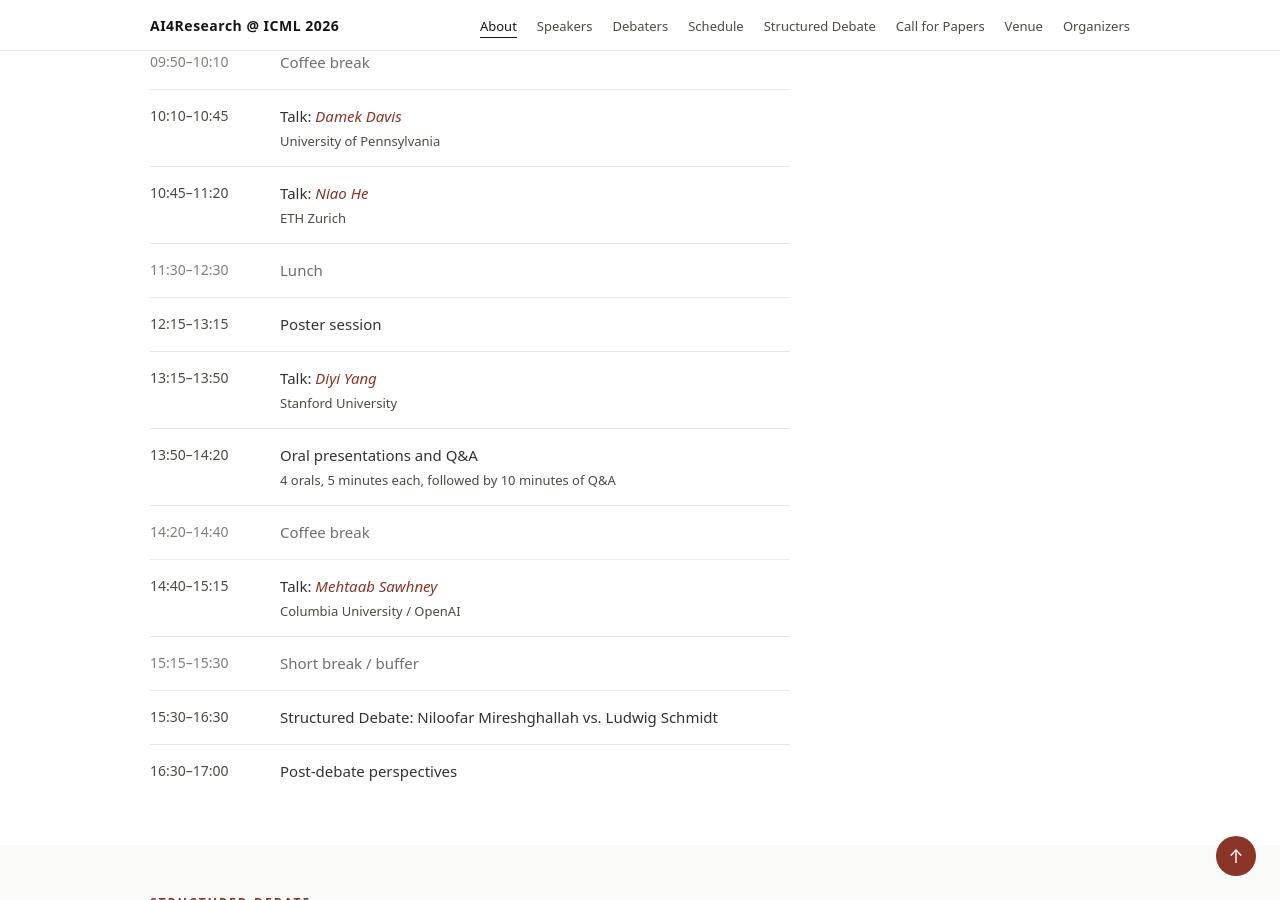
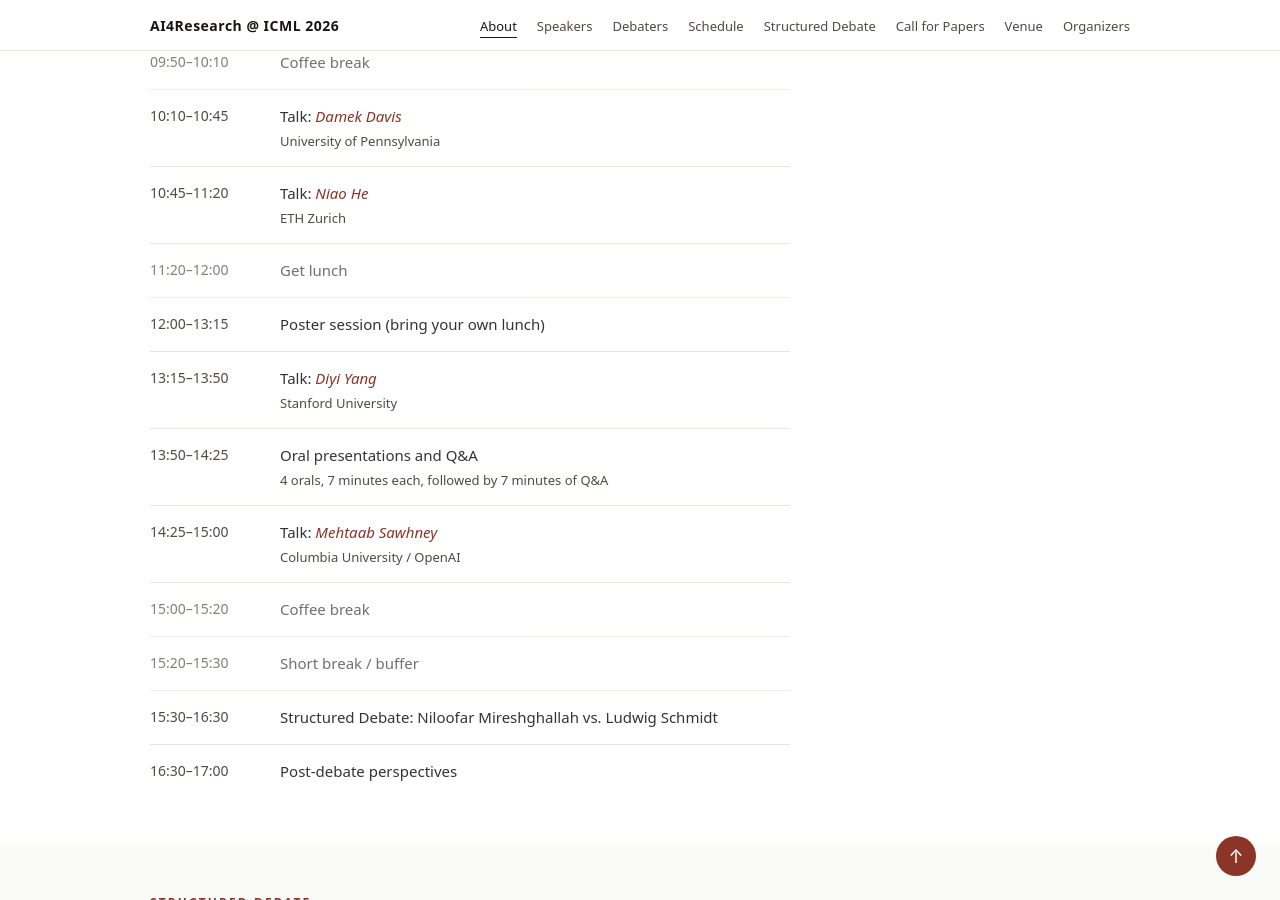
Before and after one commit to ai4research-icml-workshop/ai4research-icml-workshop.github.io, a Jekyll site: the page built from index.html, in a window 1280 px wide and 900 px high, scrolled down 3644 px. Built offline with Jekyll 4.4.1, drawn with Linux system fonts in a browser that asks for light colours.

Commit message:
Fine tune afternoon workshop schedule

```diff
--- a/_data/schedule.yml
+++ b/_data/schedule.yml
@@ -30,12 +30,12 @@
   affiliation: "ETH Zurich"
   type: talk
 
-- time: "11:30–12:30"
-  title: "Lunch"
+- time: "11:20–12:00"
+  title: "Get lunch"
   type: break
 
-- time: "12:15–13:15"
-  title: "Poster session"
+- time: "12:00–13:15"
+  title: "Poster session (bring your own lunch)"
   type: event
 
 - time: "13:15–13:50"
@@ -44,22 +44,22 @@
   affiliation: "Stanford University"
   type: talk
 
-- time: "13:50–14:20"
+- time: "13:50–14:25"
   title: "Oral presentations and Q&A"
-  detail: "4 orals, 5 minutes each, followed by 10 minutes of Q&A"
+  detail: "4 orals, 7 minutes each, followed by 7 minutes of Q&A"
   type: event
 
-- time: "14:20–14:40"
-  title: "Coffee break"
-  type: break
-
-- time: "14:40–15:15"
+- time: "14:25–15:00"
   title: "Talk"
   speaker: "Mehtaab Sawhney"
   affiliation: "Columbia University / OpenAI"
   type: talk
 
-- time: "15:15–15:30"
+- time: "15:00–15:20"
+  title: "Coffee break"
+  type: break
+
+- time: "15:20–15:30"
   title: "Short break / buffer"
   type: break
 
```
